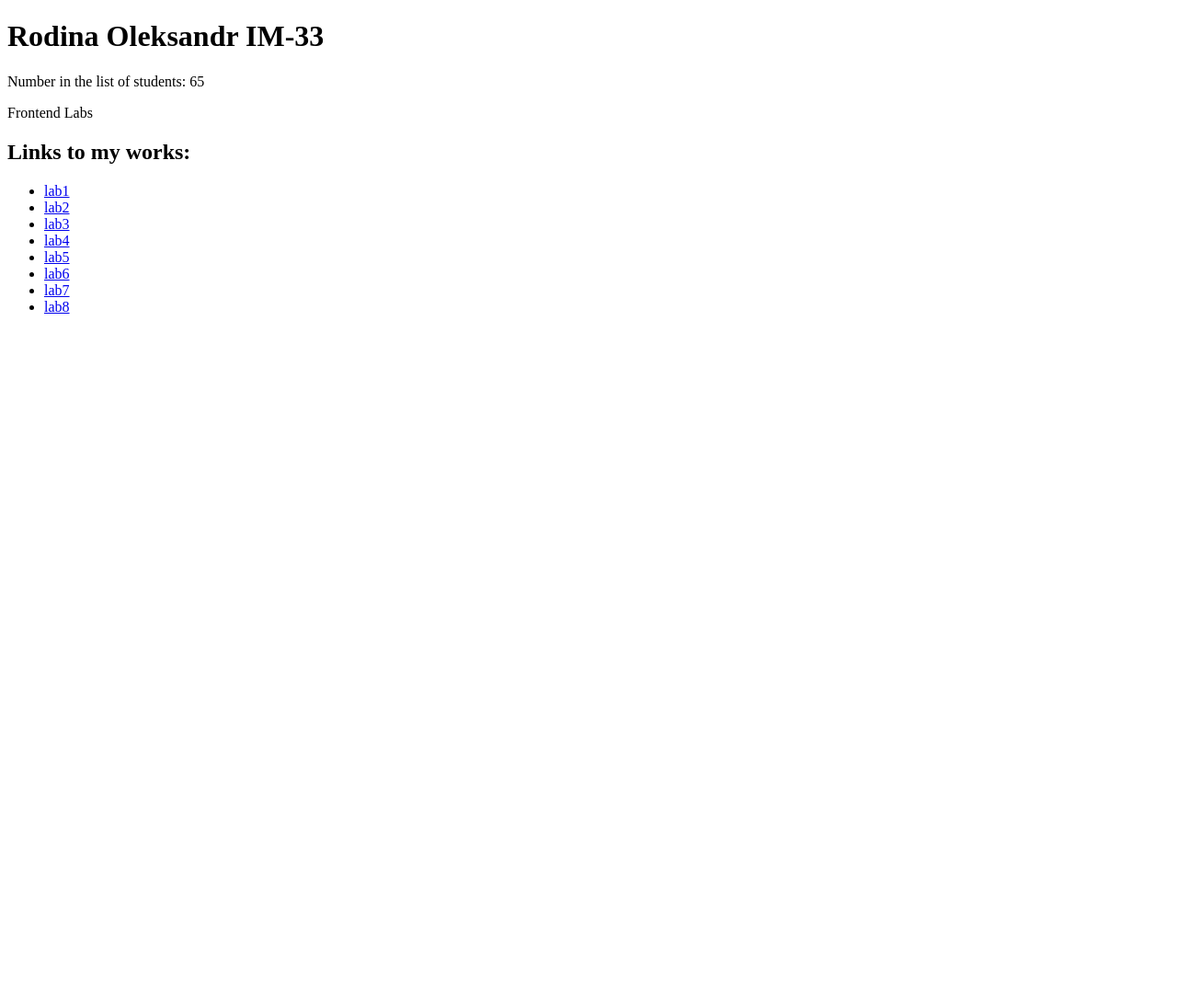
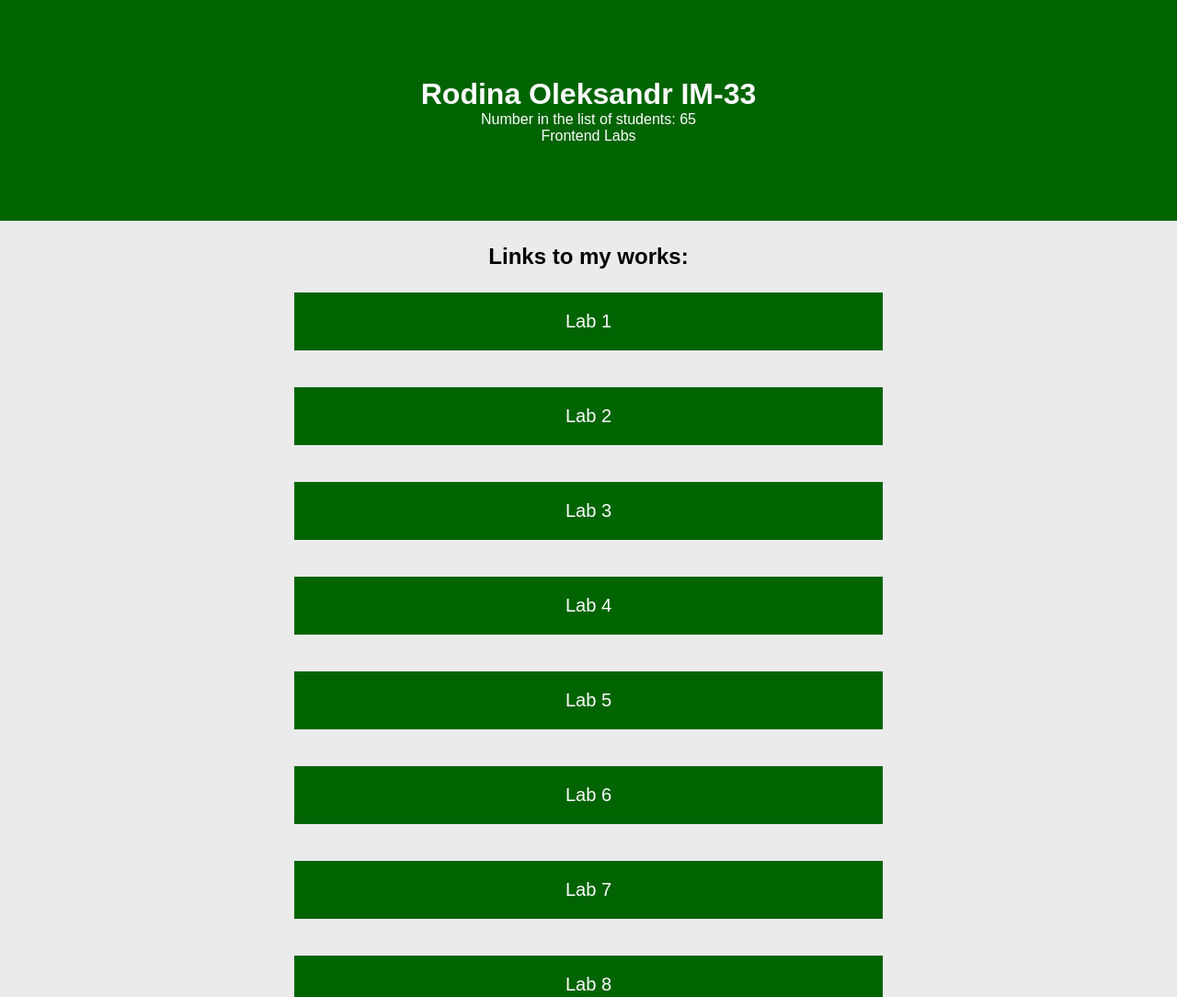
Before and after one commit to JustMrArgus/fe-kpi-labs, a plain HTML site: page index.html in a window 1280 px wide. Shown: the top 1084 px of the page at 92% size. Before the commit the page ends 800 px from the top, so only its background shows below. Drawn offline with Linux system fonts and the light colour scheme.

Commit message:
Add styles to main page

```diff
--- a/index.html
+++ b/index.html
@@ -3,13 +3,16 @@
   <head>
     <meta charset="UTF-8" />
     <meta name="viewport" content="width=device-width, initial-scale=1.0" />
+    <link rel="stylesheet" href="styles.css" />
     <title>Frontend Basics Labs</title>
   </head>
   <body>
     <div class="hero">
-      <h1>Rodina Oleksandr IM-33</h1>
-      <p>Number in the list of students: 65</p>
-      <p>Frontend Labs</p>
+      <div>
+        <h1>Rodina Oleksandr IM-33</h1>
+        <p>Number in the list of students: 65</p>
+        <p>Frontend Labs</p>
+      </div>
     </div>
     <main>
       <h2>Links to my works:</h2>
@@ -19,7 +22,7 @@
             href="/fe-kpi-labs/lab1/index.html"
             target="_blank"
             rel="noopener noreferrer"
-            >lab1</a
+            >Lab 1</a
           >
         </li>
         <li>
@@ -27,7 +30,7 @@
             href="/fe-kpi-labs/lab2/index.html"
             target="_blank"
             rel="noopener noreferrer"
-            >lab2</a
+            >Lab 2</a
           >
         </li>
         <li>
@@ -35,7 +38,7 @@
             href="/fe-kpi-labs/lab3/index.html"
             target="_blank"
             rel="noopener noreferrer"
-            >lab3</a
+            >Lab 3</a
           >
         </li>
         <li>
@@ -43,7 +46,7 @@
             href="/fe-kpi-labs/lab4/index.html"
             target="_blank"
             rel="noopener noreferrer"
-            >lab4</a
+            >Lab 4</a
           >
         </li>
         <li>
@@ -51,7 +54,7 @@
             href="/fe-kpi-labs/lab5/index.html"
             target="_blank"
             rel="noopener noreferrer"
-            >lab5</a
+            >Lab 5</a
           >
         </li>
         <li>
@@ -59,7 +62,7 @@
             href="/fe-kpi-labs/lab6/index.html"
             target="_blank"
             rel="noopener noreferrer"
-            >lab6</a
+            >Lab 6</a
           >
         </li>
         <li>
@@ -67,7 +70,7 @@
             href="/fe-kpi-labs/lab7/index.html"
             target="_blank"
             rel="noopener noreferrer"
-            >lab7</a
+            >Lab 7</a
           >
         </li>
         <li>
@@ -75,7 +78,7 @@
             href="/fe-kpi-labs/lab8/index.html"
             target="_blank"
             rel="noopener noreferrer"
-            >lab8</a
+            >Lab 8</a
           >
         </li>
       </ul>
--- /dev/null
+++ b/styles.css
@@ -0,0 +1,53 @@
+* {
+  margin: 0;
+  padding: 0;
+  box-sizing: border-box;
+}
+
+body {
+  font-family: sans-serif;
+  background-color: #ebebeb;
+}
+
+.hero {
+  background-color: darkgreen;
+  color: white;
+  text-align: center;
+  height: 30vh;
+  display: flex;
+  align-items: center;
+  justify-content: center;
+}
+
+h2 {
+  margin: 25px 0;
+  text-align: center;
+}
+
+ul {
+  list-style: none;
+  display: flex;
+  flex-direction: column;
+  gap: 25px;
+  align-items: center;
+}
+
+li {
+  background-color: darkgreen;
+  width: 50%;
+  text-align: center;
+  font-size: 20px;
+  margin-bottom: 15px;
+  padding: 20px 0;
+  transition: 0.3s;
+}
+
+a {
+  text-decoration: none;
+  color: white;
+}
+
+li:hover {
+  cursor: pointer;
+  transform: scale(1.1);
+}
```
